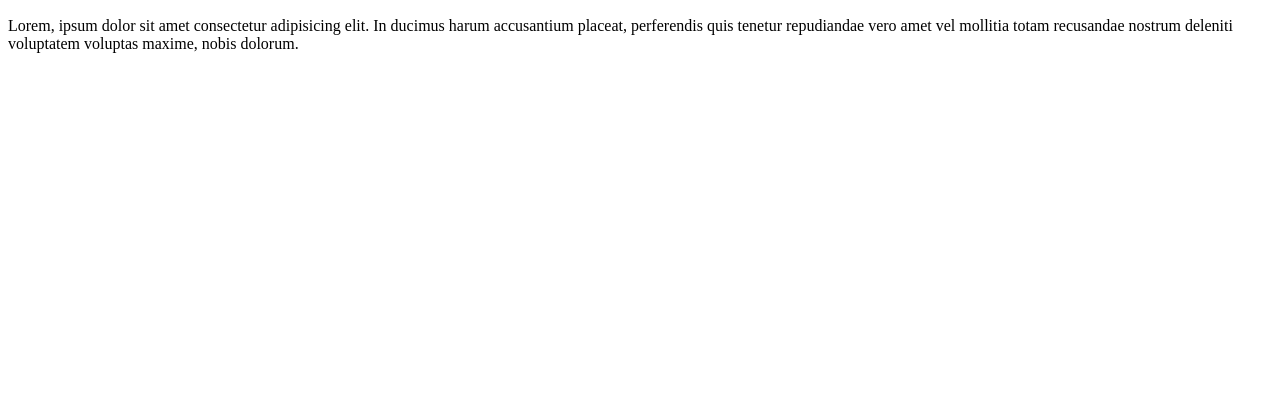
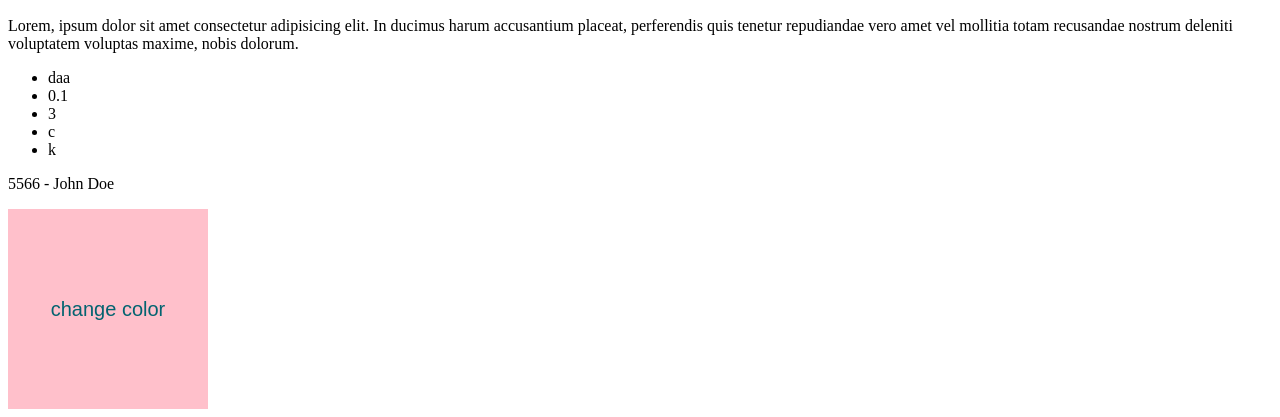
Before and after one commit to malak-lawanseh/demo1, a plain HTML site: page index.html in a window 1280 px wide. Shown: the part 1459-1876 px from the top of the page. Before the commit the page ends 1528 px from the top, so only its background shows below. Drawn offline with Linux system fonts and the light colour scheme.

Commit message:
addedbotton

```diff
--- a/css/style.css
+++ b/css/style.css
@@ -17,3 +17,18 @@ nav{
 a{
     text-decoration: none;
 }
+div button{
+    background-color: pink;
+    width: 200px;
+    height: 200px;
+    border: none;
+    color: rgb(3, 99, 112);
+    font-size: 20px;
+}
+#bekachu{
+    position:absolute;
+    top: 200px;
+    left: 150px;
+    height: 100px ;
+    width: 100px;
+}
--- a/index.html
+++ b/index.html
@@ -34,8 +34,16 @@
                 <p>Lorem, ipsum dolor sit amet consectetur adipisicing elit. In ducimus harum accusantium placeat, perferendis quis tenetur repudiandae vero amet vel mollitia totam recusandae nostrum deleniti voluptatem voluptas maxime, nobis dolorum.</p>
             </article>
         </div>
+        <div id="dom">
+
+
+        </div>
     </main>
 
     <footer></footer>
+
+    <Script src="js/app.js">
+
+    </Script>
 </body>
 </html>
--- a/js/app.js
+++ b/js/app.js
@@ -0,0 +1,47 @@
+'use strict'
+
+
+let a =["daa",0.1,3,'c']
+
+
+let div =document.getElementById("dom");
+let ul = document.createElement("ul")
+div.appendChild(ul)
+for(let i=0 ; i<a.length ;i++)
+{
+    let li =document.createElement("li")
+    li.textContent= a[i]
+    ul.appendChild(li)
+}
+let li =document.createElement("li")
+li.textContent="k"
+ul.appendChild(li)
+
+
+const person = {
+    firstName: "John",
+    lastName : "Doe",
+    id       : 5566,
+    fullName : function() {
+      return this.firstName + " " + this.lastName;
+    },
+    render : function(){
+        let name1 = person.fullName();
+        let ppp = document.createElement("p")
+        ppp.textContent= this.id + " - " + name1
+        div.appendChild(ppp)
+    }
+  };
+
+
+ person.render()
+
+
+
+ let longbottom= document.createElement("button")
+ longbottom.textContent="change color"
+ div.appendChild(longbottom)
+ longbottom.addEventListener("click", function(){
+     let body = document.querySelector("body")
+     body.style.backgroundColor="lightblue"
+ })
```
Also changed, not shown: js/play.js (added, +24 -0 lines), play.html (added, +14 -0 lines).
